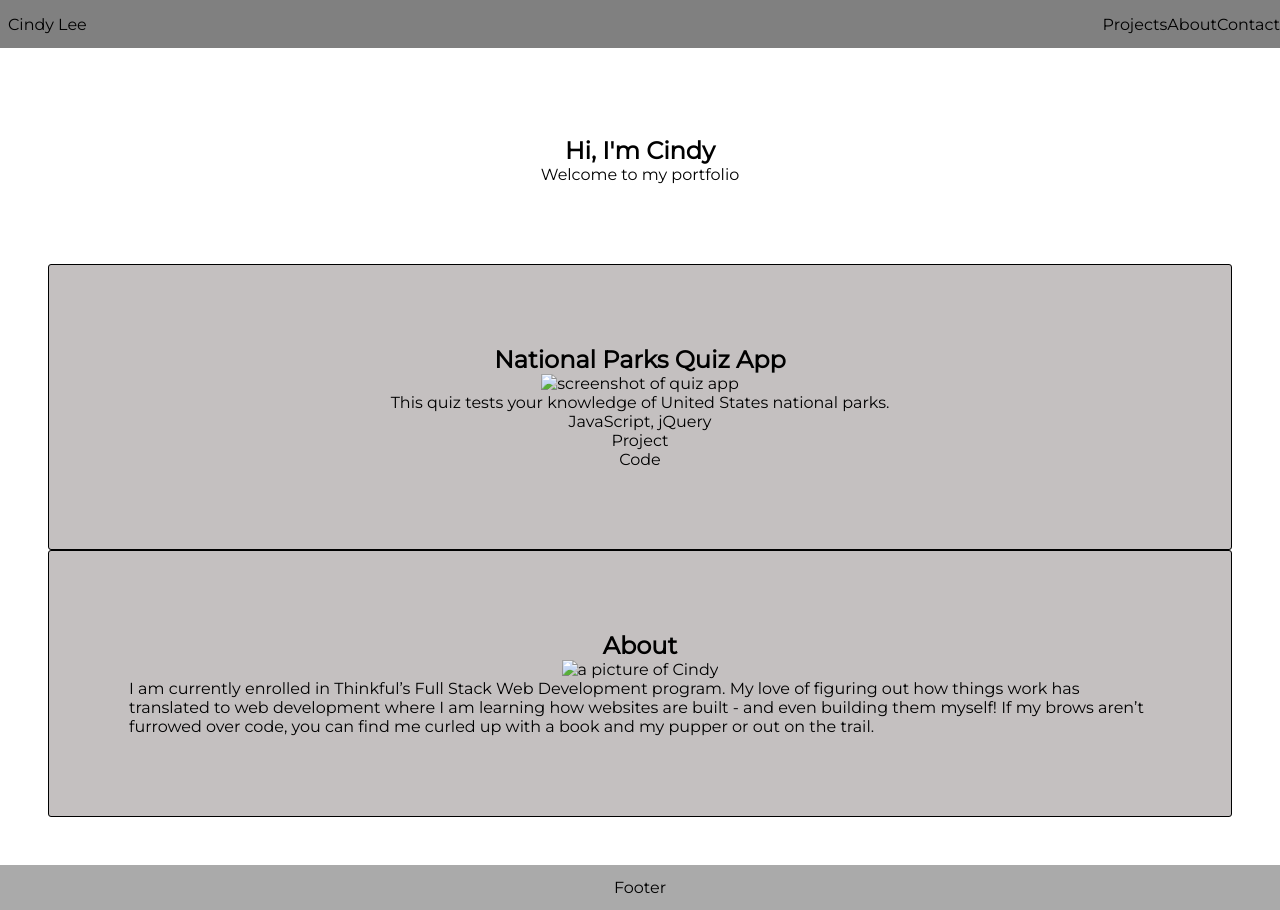
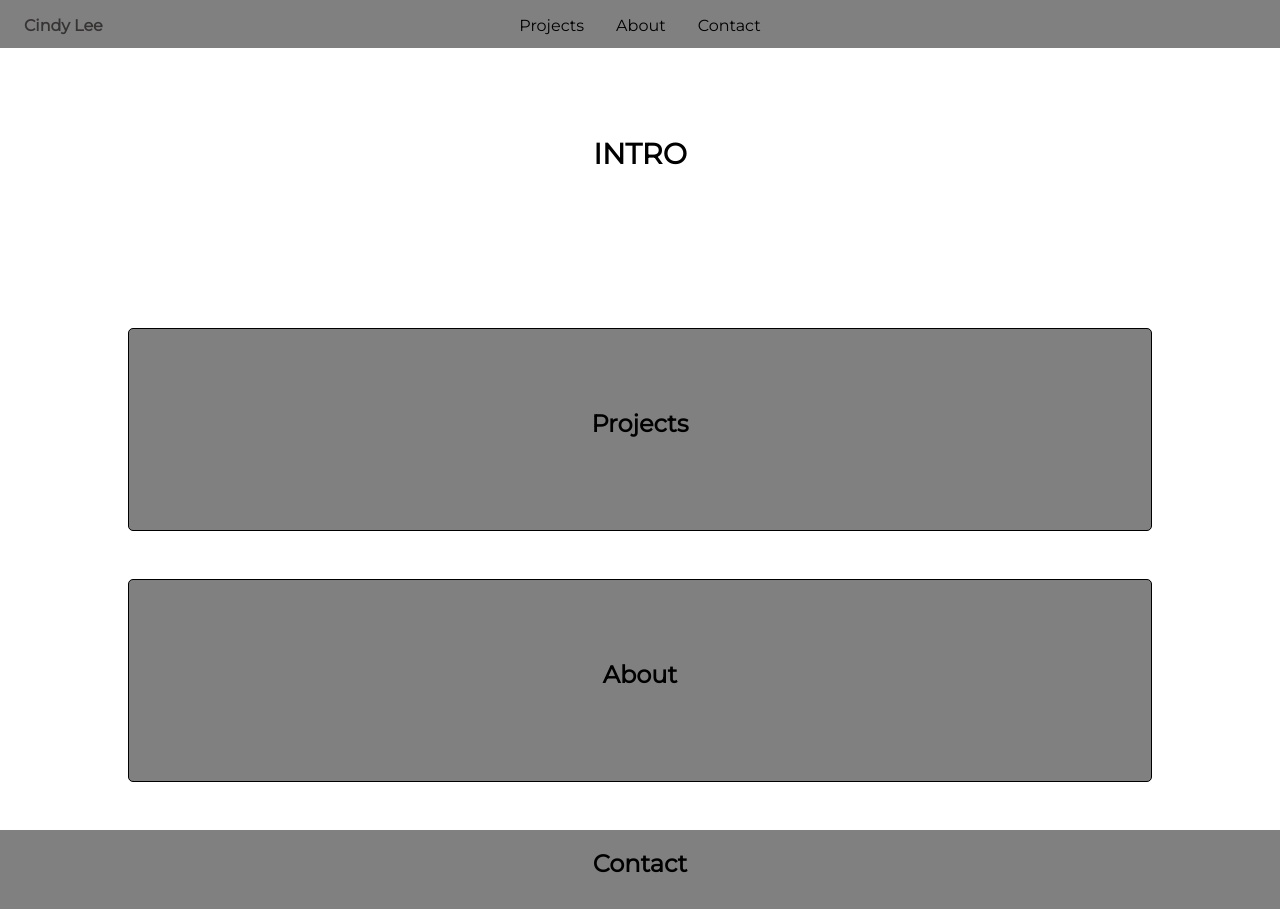
Before and after one commit to cindyxlee/portfolio, a plain HTML site: page index.html in a window 1280 px wide. Drawn offline with Linux system fonts and the light colour scheme.

Commit message:
made wireframe changes

```diff
--- a/index.css
+++ b/index.css
@@ -9,9 +9,13 @@ body {
 }
 
 h1, h2, p, a {
-    color: black;
   text-decoration: none;
 }
+
+a {
+  color: black;
+}
+
 
 nav {
   position: fixed;
@@ -19,8 +23,8 @@ nav {
   align-items: center;
   width: 100%;
   height: 3em;
+  justify-content: flex-end;
   background: grey;
-    justify-content: flex-end;
 }
 
 .logo {
@@ -30,7 +34,10 @@ nav {
 
 .logo a {
   display: block;
-    color: black;
+  color: rgb(54, 51, 51);
+  font-size: 1em;
+  font-weight: bold;
+  padding: 0.5em 0.5em 0.3em;
 }
 
 .menuToggle {
@@ -52,11 +59,22 @@ header {
 }
 
 .intro {
-  width: 90%;
+  width: 100%;
   padding-top: 8.5em;
   padding-bottom: 5em;
   color: black;
   text-align: center;
+  text-transform: uppercase;
+}
+
+.intro h1 {
+  margin-bottom: 1em;
+  font-size: 1.8em;
+}
+
+.intro p {
+  line-height: 1.3em;
+  font-size: 1.3em;
 }
 
 .col {
@@ -64,15 +82,83 @@ header {
   flex-direction: column;
   align-items: center;
   border: 1px solid black;
-  border-radius: 3px;
-  margin: 0 3em;
+  border-radius: 5px;
+  margin: 0 1em 1.5em;
   padding: 5em;
-  background: rgb(196, 192, 192);
+  background: grey;
+}
+
+.col h2 {
+  margin-bottom: 0.5em;
+  color: black;
+  text-align: center;
+}
+
+.col img {
+  margin-bottom: .5em;
+  width: 100%;
+  height: auto;
+}
+
+.col p{
+  line-height: 1.7em;
+  text-align: center;
 }
 
 footer {
   margin-top: 3em;
-  padding: 1% 0;
-  background-color: #aaa;
+  padding: 1.5%;
+  background: grey;
   text-align: center;
 }
+
+footer h2 {
+  margin-bottom: .5em;
+}
+
+.contactLinks {
+  margin-bottom: .3em;
+  font-size: .8em;
+  line-height: 1em;
+}
+
+
+
+
+
+@media only screen and (min-width: 678px) {
+  nav {
+    justify-content: center;
+  }
+
+  .logo {
+    left: 1em;
+  }
+
+  .logo a {
+    padding-top: .5em;
+  }
+
+  .menu > li {
+    margin-top: 0.2em;
+    padding: 0.5em 1em;
+  }
+}
+
+@media only screen and (min-width: 768px) {
+  .col {
+    width: 90%;
+    align-items: center;
+    margin: auto;
+    margin-bottom: 2em;
+  }
+}
+
+@media only screen and (min-width : 1224px){
+  .intro, .col {
+    width: 80%;
+    align-items: center;
+    margin: auto;
+    margin-bottom: 3em;
+  }
+}
--- a/index.html
+++ b/index.html
@@ -6,23 +6,23 @@
     <meta name="viewport" content="width=device-width">
     <title>Cindy Lee - Portfolio</title>
     <meta name="description" content="I am an aspiring developer, come check out my work">
-    <link href="index.css" rel="stylesheet" type="text/css" />
+    <link href="indexDraftTwo.css" rel="stylesheet" type="text/css" />
     <link href="https://fonts.googleapis.com/css?family=Montserrat&display=swap" rel="stylesheet">
 </head>
 
 <body>
     <nav role="navigation">
         <div class="logo">
-            <a class="scroll" href="projects">Cindy Lee</a>
+            <a class="scroll" href="#projects">Cindy Lee</a>
         </div>
         <div class="menuToggle">
             <span></span>
             <span></span>
             <span></span>
             <ul class="menu">
-                <li><a class="menuLink" href="projects">Projects</a></li>
-                <li><a class="menuLink" href="about">About</a></li>
-                <li><a class="menuLink" href="contact">Contact</a></li>
+                <li>Projects</li>
+                <li>About</li>
+                <li>Contact</li>
             </ul>
         </div>
     </nav>
@@ -30,31 +30,18 @@
     <main>
         <header>
             <section class="intro">
-                <h1>Hi, I'm Cindy</h1>
-                <p>
-                    Welcome to my portfolio
-                </p>
+                <h1>Intro</h1>
             </section>
         </header>
-        <section class="col">
-            <h2>National Parks Quiz App</h2>
-            <img class="npQuizPic" src="" alt="screenshot of quiz app" />
-            <p>This quiz tests your knowledge of United States national parks.</p>
-            <p>JavaScript, jQuery</p>
-            <p><a href="https://repl.it/@cindyxlee/national-parks-quiz">Project</a></p>
-            <p><a href="https://github.com/cindyxlee/Quiz-App">Code</a></p>
+        <section class="col" id="projects">
+            <h2>Projects</h2>
         </section>
-        <section class="col">
+        <section class="col" id="about">
             <h2>About</h2>
-            <img class="aboutPic" src="" alt="a picture of Cindy" />
-            <p>I am currently enrolled in Thinkful’s Full Stack Web Development program. My love of figuring out how
-                things work has translated to web development where I am learning how websites are built - and even
-                building them myself! If my brows aren’t furrowed over code, you can find me curled up with a book and
-                my pupper or out on the trail.</p>
         </section>
     </main>
-    <footer role="contact">Footer
-
+    <footer role="contact" id="contact">
+        <h2>Contact</h2>
     </footer>
 </body>
 
```
Lines whose indentation alone changed are shown as unchanged.
